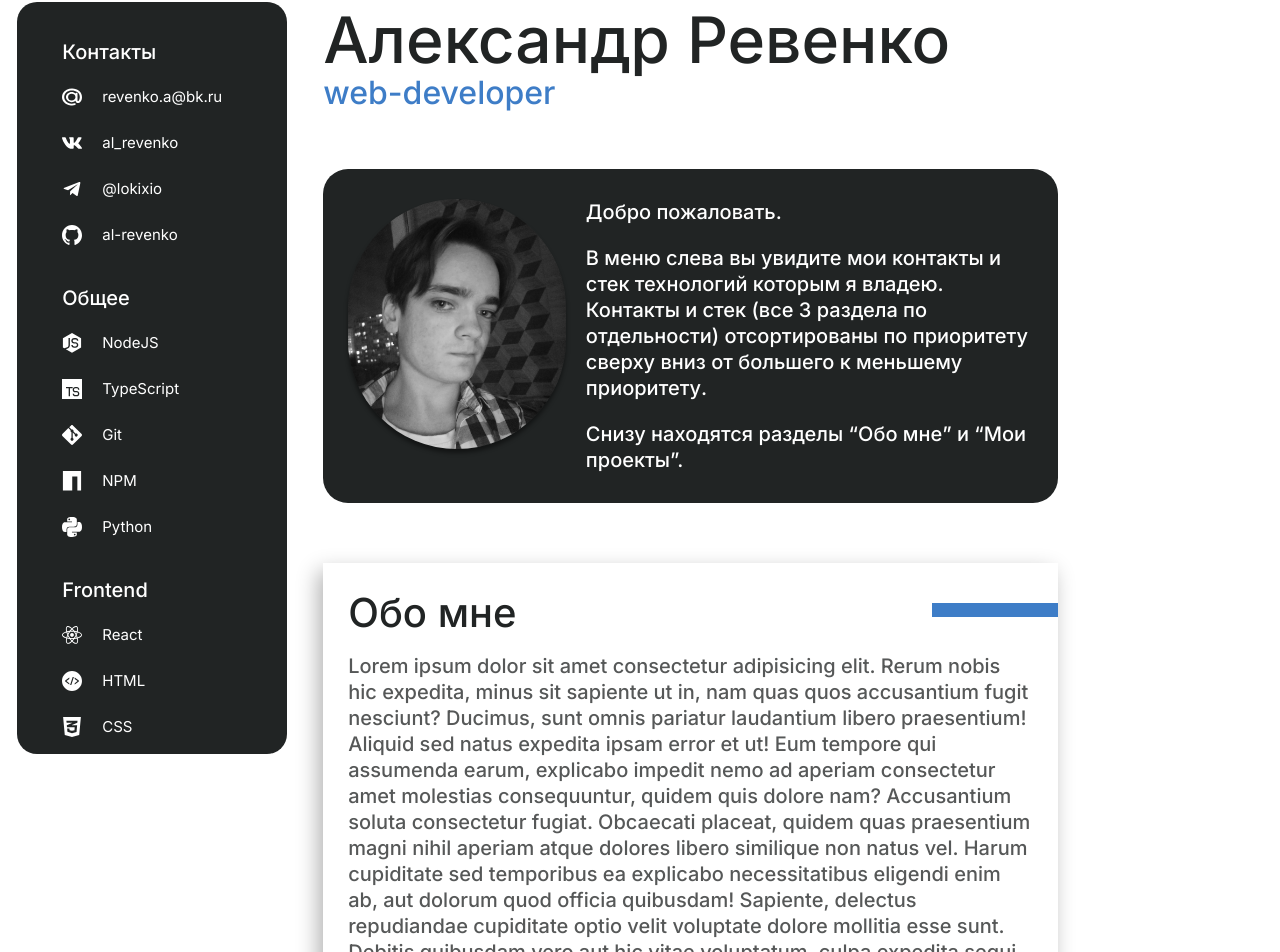
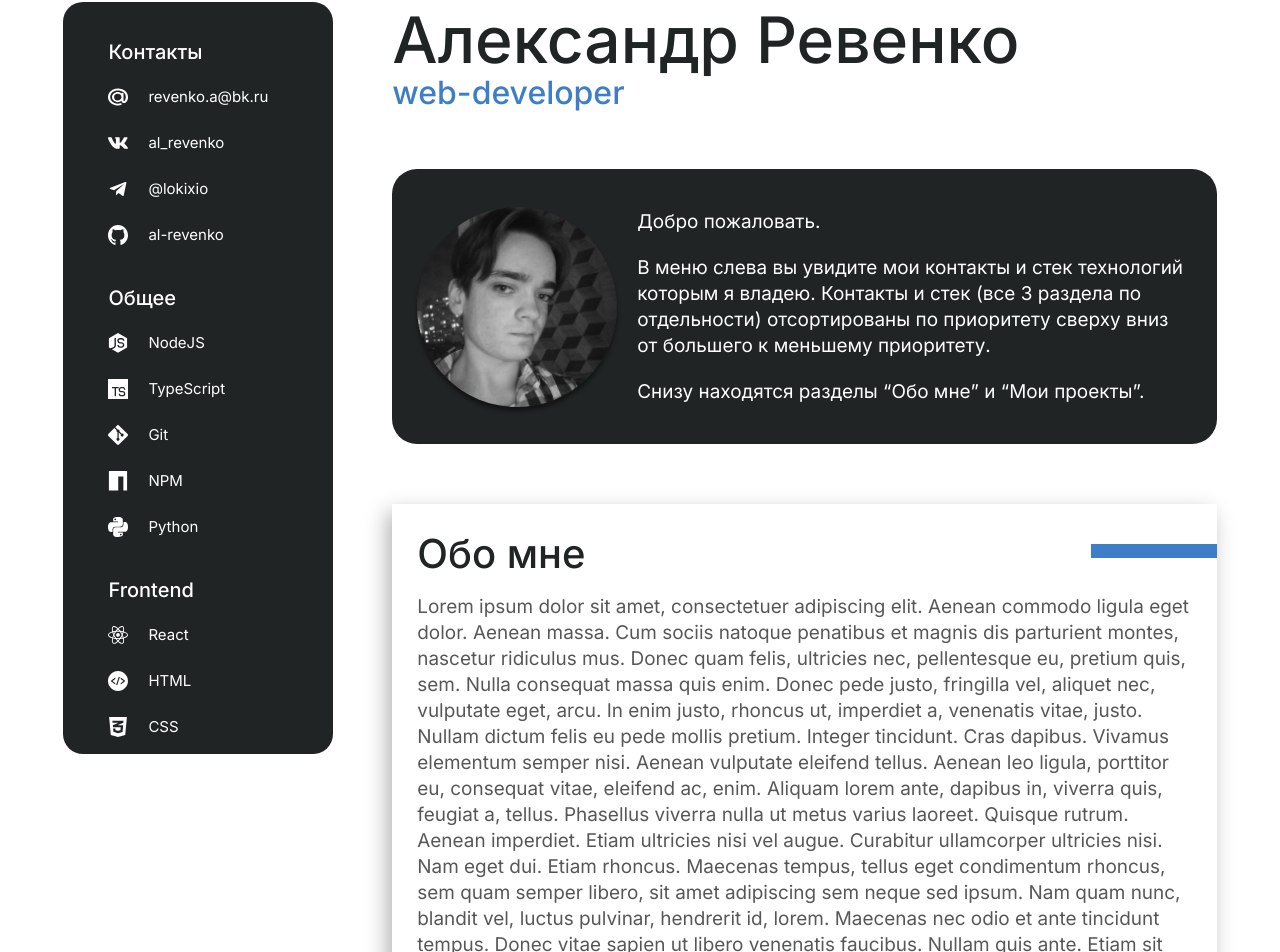
Before and after one commit to al-revenko/resume, a React (Vite) app: page / in a window 1280 px wide. Shown: the part 22-974 px from the top of the page. Built offline with nearby package versions, Linux system fonts and the light colour scheme.

Commit message:
Адаптировал страницу под разрешения меньше 1440px

```diff
--- a/src/components/App.module.scss
+++ b/src/components/App.module.scss
@@ -1,9 +1,15 @@
-.appWrap {
+@use '~/styles/style.scss' as *;
+
+
+.container {
   display: flex;
   flex-direction: row-reverse;
   margin: 0 auto;
-  padding-left: 1vw;
-  padding-right: 17vw;
-  justify-content: space-evenly;
-  gap: 3%;
+  padding: 0 4%;
+  justify-content: center;
+  gap: 5%;
+
+  @media screen and (max-width: $width-laptop) {
+    padding: 0;
+  }
 }
--- a/src/components/App.tsx
+++ b/src/components/App.tsx
@@ -4,10 +4,12 @@
 
 function App() {
   return (
-    <div className={style.appWrap}>
+    <>
+    <div className={style.container}>
       <Main />
       <Sidebar />
     </div>
+    </>
   )
 }
 
--- a/src/components/main-content/MainContent.module.scss
+++ b/src/components/main-content/MainContent.module.scss
@@ -1,9 +1,18 @@
+@use '~/styles/style.scss' as *;
+
 .container {
   display: flex;
   width: 70%;
+  max-width: 855px;
   margin-top: 30px;
   flex-direction: column;
   justify-content: center;
   align-items: flex-start;
   gap: 60px;
+  margin-bottom: 50px;
+
+  @media screen and (max-width: $width-laptop) {
+    width: 100%;
+    gap: 30px;
+  }
 }
--- a/src/components/main-content/sections/about/About.tsx
+++ b/src/components/main-content/sections/about/About.tsx
@@ -3,21 +3,7 @@
     <section className="content-container" style={{gap: '20px'}}>
       <h2 className='title-h2'>Обо мне</h2>
       <p className='main-text'>
-        Lorem ipsum dolor sit amet consectetur adipisicing elit. Rerum nobis hic expedita, minus sit sapiente ut in, nam quas quos accusantium fugit nesciunt? Ducimus, sunt omnis pariatur laudantium libero praesentium!
-        Aliquid sed natus expedita ipsam error et ut! Eum tempore qui assumenda earum, explicabo impedit nemo ad aperiam consectetur amet molestias consequuntur, quidem quis dolore nam? Accusantium soluta consectetur fugiat.
-        Obcaecati placeat, quidem quas praesentium magni nihil aperiam atque dolores libero similique non natus vel. Harum cupiditate sed temporibus ea explicabo necessitatibus eligendi enim ab, aut dolorum quod officia quibusdam!
-        Sapiente, delectus repudiandae cupiditate optio velit voluptate dolore mollitia esse sunt. Debitis quibusdam vero aut hic vitae voluptatum, culpa expedita sequi rem laboriosam distinctio perspiciatis velit! Adipisci labore officia sint.
-        Pariatur optio hic nemo adipisci. Magnam incidunt doloremque ea? Et harum totam deleniti voluptatum, unde, quas, odit cumque consequuntur ducimus deserunt quasi quam dolorem voluptatem? Tenetur autem quidem laborum eaque?
-        Lorem ipsum dolor sit amet consectetur, adipisicing elit. Quasi necessitatibus repellendus adipisci tempore, ut voluptatum sequi dolores cumque hic? Exercitationem vel alias quasi numquam. Provident quod assumenda hic? Ipsam, officia!
-        Voluptatem, modi laborum animi libero odio cumque nihil recusandae eum accusamus error possimus laudantium asperiores hic vel soluta. Quas unde in architecto vel nam, accusantium itaque vitae dolorum dignissimos dolores!
-        Necessitatibus laboriosam possimus id illum laborum eum nisi! Reiciendis ipsa quaerat placeat laboriosam sit laudantium sequi a, optio odio consequuntur pariatur eligendi numquam saepe. Cumque maxime quia veritatis commodi quam.
-        Qui illo aliquid explicabo tenetur repellat consequuntur dolor, natus reprehenderit eos eaque voluptatibus quibusdam similique quas vel saepe omnis nulla, praesentium iusto minima molestiae. Odit, quas natus! Consequatur, numquam accusamus.
-        Enim unde, placeat maiores voluptatem pariatur vero, repellendus assumenda recusandae animi tempore sequi impedit, voluptates quibusdam adipisci quo corrupti nisi alias ex laudantium culpa. Sed ullam harum vel esse! Dicta?
-        Consectetur expedita adipisci quae dolorum mollitia id! Voluptatum beatae minus unde corrupti consequatur quisquam blanditiis cumque deleniti temporibus, alias tempora natus consectetur quod optio, recusandae voluptatibus hic rem aut officia.
-        Dolore maiores modi eveniet a nostrum fugit aliquid minima nesciunt rem quidem assumenda explicabo eos dignissimos quaerat vel at quasi eum itaque id, vitae fuga est, quia eligendi. Praesentium, doloribus!
-        Atque nisi neque praesentium reiciendis libero expedita cupiditate iusto quibusdam. Id eius esse voluptas ducimus quam, perferendis quo necessitatibus amet inventore obcaecati nulla, minus accusantium. Eveniet velit consequatur aperiam beatae?
-        Vitae maxime fugit voluptates quibusdam nemo suscipit sit minus! Aliquam eos commodi optio eaque exercitationem asperiores illo error voluptatem reprehenderit ipsum, reiciendis dolore tempore ut? Rem sunt et facilis architecto!
-        Neque error accusamus necessitatibus ullam iure deserunt corrupti commodi quas! Voluptate nisi repellat odit illum exercitationem qui necessitatibus blanditiis modi animi, accusamus impedit dicta consectetur! Error hic eveniet odit. Natus?
+        Lorem ipsum dolor sit amet, consectetuer adipiscing elit. Aenean commodo ligula eget dolor. Aenean massa. Cum sociis natoque penatibus et magnis dis parturient montes, nascetur ridiculus mus. Donec quam felis, ultricies nec, pellentesque eu, pretium quis, sem. Nulla consequat massa quis enim. Donec pede justo, fringilla vel, aliquet nec, vulputate eget, arcu. In enim justo, rhoncus ut, imperdiet a, venenatis vitae, justo. Nullam dictum felis eu pede mollis pretium. Integer tincidunt. Cras dapibus. Vivamus elementum semper nisi. Aenean vulputate eleifend tellus. Aenean leo ligula, porttitor eu, consequat vitae, eleifend ac, enim. Aliquam lorem ante, dapibus in, viverra quis, feugiat a, tellus. Phasellus viverra nulla ut metus varius laoreet. Quisque rutrum. Aenean imperdiet. Etiam ultricies nisi vel augue. Curabitur ullamcorper ultricies nisi. Nam eget dui. Etiam rhoncus. Maecenas tempus, tellus eget condimentum rhoncus, sem quam semper libero, sit amet adipiscing sem neque sed ipsum. Nam quam nunc, blandit vel, luctus pulvinar, hendrerit id, lorem. Maecenas nec odio et ante tincidunt tempus. Donec vitae sapien ut libero venenatis faucibus. Nullam quis ante. Etiam sit amet orci eget eros faucibus tincidunt. Duis leo. Sed fringilla mauris sit amet nibh. Donec sodales sagittis magna
       </p>
     </section>
   )
--- a/src/components/main-content/sections/briefing/Briefing.module.scss
+++ b/src/components/main-content/sections/briefing/Briefing.module.scss
@@ -4,15 +4,37 @@
   display: flex;
   padding: 30px 25px;
   justify-content: space-around;
+  align-items: center;
   align-self: stretch;
   background-color: $theme-color-1;
   gap: 20px;
   border-radius: 25px;
+  min-width: 660px;
+  min-height: 275px;
+
+  @media screen and (max-width: $width-laptop) {
+    min-width: 0;
+    min-height: 0;
+    padding: 5% 5%;
+    margin: 0 10px;
+  }
+
+  @media screen and (max-width: 550px) {
+    flex-wrap: wrap;
+    padding: 8% 0;
+
+    .container__avatar {
+      min-width: 170px;
+    }
+  }
 }
 
 .container__avatar {
-  width: 250px;
-  height: 250px;
+  width: 20%;
+  height: auto;
+  max-width: 250px;
+  min-width: 200px;
+  aspect-ratio: 1 /1;
   border-radius: 200px;
   box-shadow: 0px 4px 4px 0px rgba(0, 0, 0, 0.45);
   overflow: hidden;
--- a/src/components/main-content/sections/person/Person.module.scss
+++ b/src/components/main-content/sections/person/Person.module.scss
@@ -5,6 +5,9 @@
   flex-direction: column;
   gap: 5px;
 
+  @media screen and (max-width: $width-laptop) {
+    margin-left: 30px;
+  }
 }
 
 .container__profile {
--- a/src/components/main-content/sections/projects/Projects.module.scss
+++ b/src/components/main-content/sections/projects/Projects.module.scss
@@ -28,12 +28,22 @@
   gap: 20px;
   justify-content: space-around;
   align-items: center;
+
+  @media screen and (max-width: $width-tablet) {
+    flex-direction: column-reverse;
+    gap: 30px;
+  }
 }
 
 .container__project__present__img {
   width: 320px;
   height: 350px;
   border-radius: 10px;
+
+  @media screen and (max-width: $width-mobile-s) {
+    width: 100vw;
+    border-radius: 0;
+  }
 }
 
 .container__project__present__list {
--- a/src/components/sidebar/Sidebar.module.scss
+++ b/src/components/sidebar/Sidebar.module.scss
@@ -11,4 +11,8 @@
   position: sticky;
   top: 3vh;
   border-radius: 20px;
+
+  @media screen and (max-width: $width-laptop){
+    display: none;
+  }
 }
--- a/src/styles/style.scss
+++ b/src/styles/style.scss
@@ -5,9 +5,17 @@
 $theme-color-1: #212424;
 $theme-color-2: #3E7DC7;
 
+$width-laptop-l: 1439px;
+$width-laptop: 1023px;
+$width-tablet: 767px;
+$width-mobile-l: 424px;
+$width-mobile-m: 374px;
+$width-mobile-s: 321px;
+
 .main-text {
   line-height: 26px;
-  font-size: clamp(1rem, 1vw + 1rem, 2rem);
+  font-weight: 400;
+  font-size: clamp(1.6rem, 0.7vw + 1rem, 2rem);
 }
 
 .title-h1 {
@@ -18,16 +26,6 @@
 .title-h2 {
   color: $title-color;
   font-size: clamp(2rem, 3vw + 1rem, 4rem);
-
-  &::after {
-    content: '';
-    width: 12.6rem;
-    height: 1.4rem;
-    position: absolute;
-    right: 0;
-    top: 4rem;
-    background-color: $theme-color-2;
-  }
 }
 
 .title-h3 {
@@ -43,5 +41,23 @@
   width: 100%;
   padding: 30px 25px;
   box-shadow: -5px 8px 20px 0px rgba(0, 0, 0, 0.30);
+  min-width: 660px;
 
+  &::after {
+    content: '';
+    width: 12.6rem;
+    height: 1.4rem;
+    position: absolute;
+    right: 0;
+    top: 4rem;
+    background-color: $theme-color-2;
+
+    @media screen and (max-width: $width-tablet) {
+      top: 3.5rem;
+    }
+  }
+
+  @media screen and (max-width: $width-laptop) {
+    min-width: 0;
+  }
 }
```
